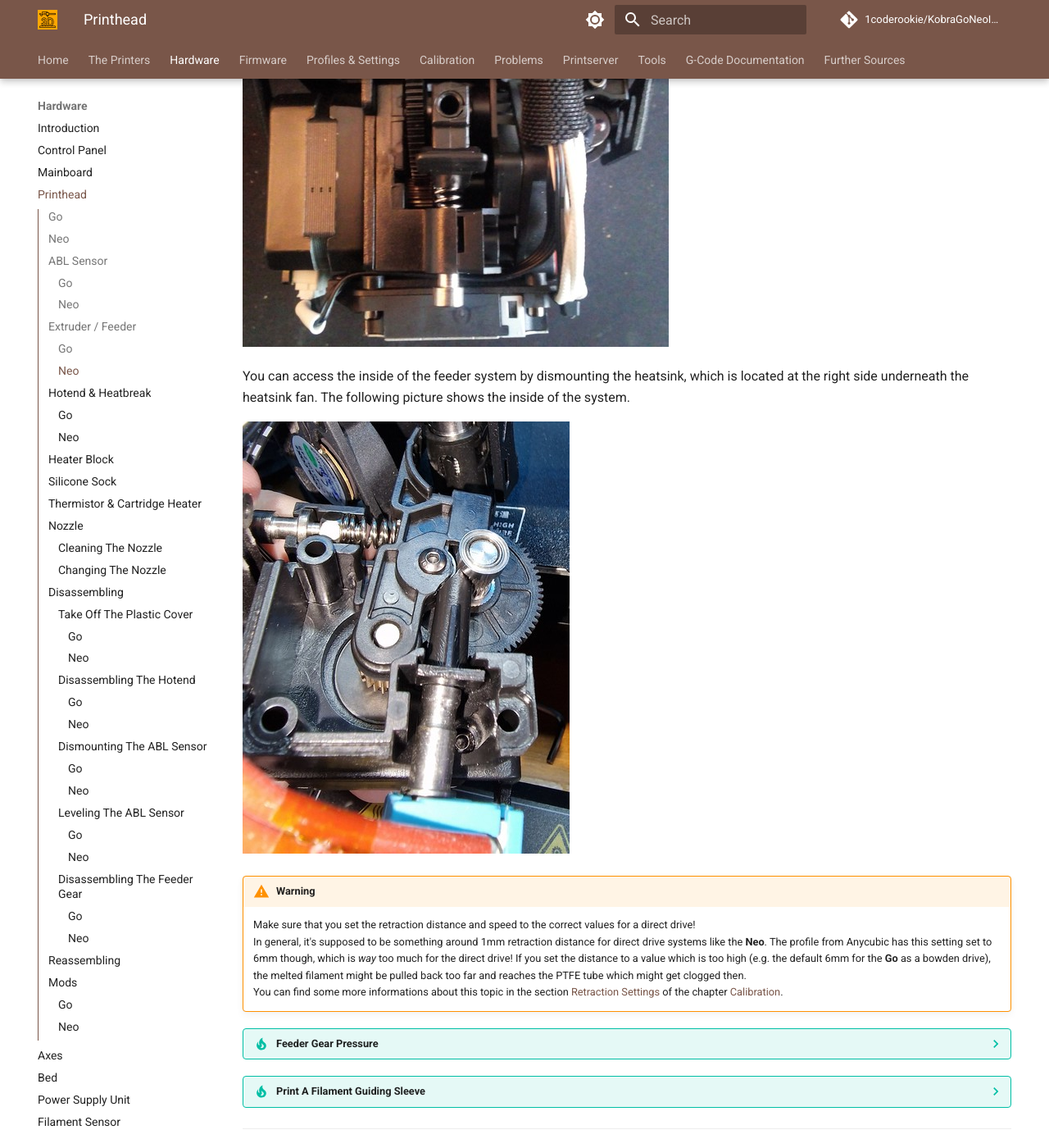
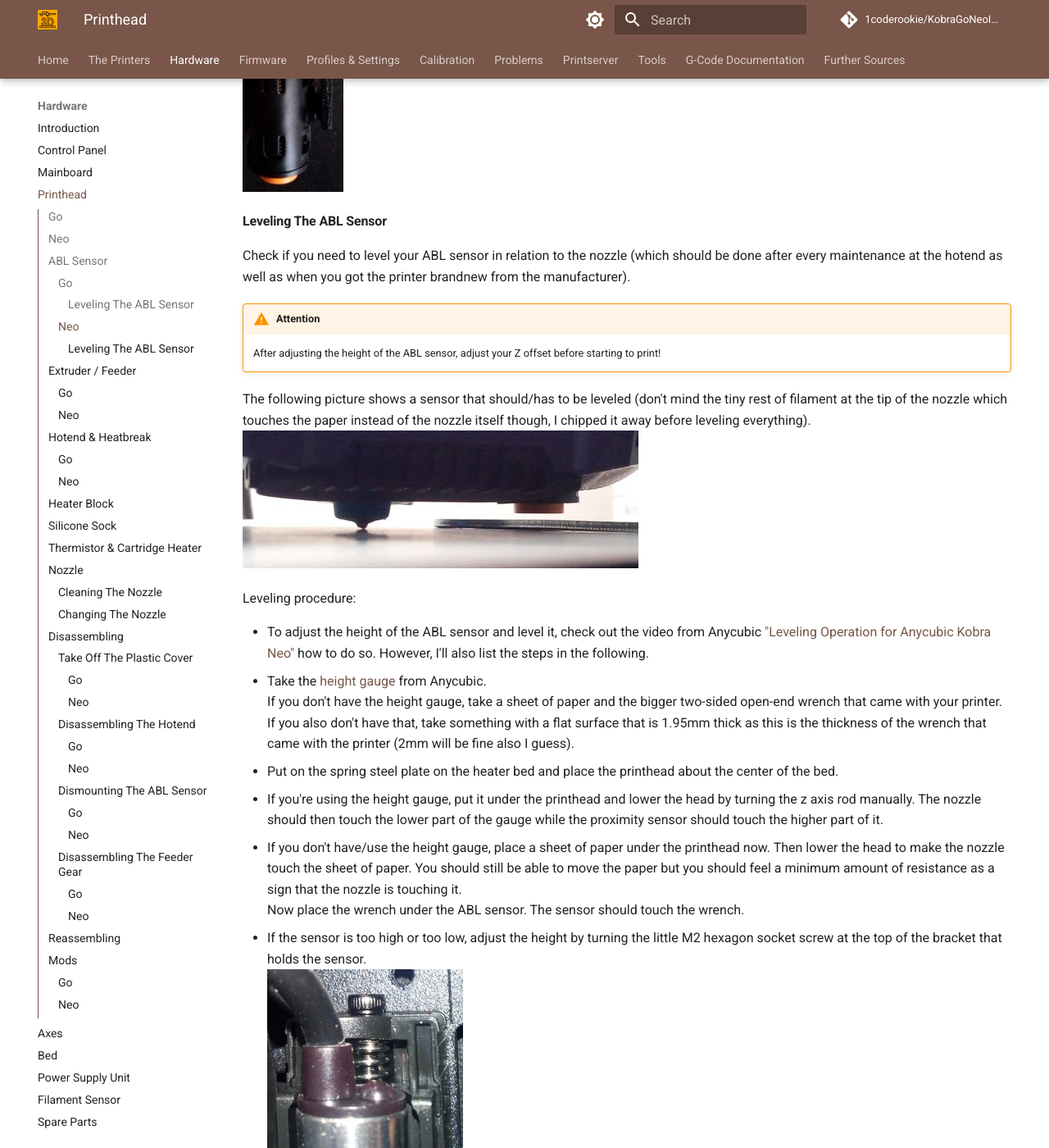
Before and after one commit to 1coderookie/KobraGoNeoInsights, an MkDocs documentation site: the page built from docs/hardware/printhead.md, in a window 1280 px wide and 1400 px high, scrolled down 5259 px. Shown: the whole window at 82% size. Built offline with MkDocs 1.6.1 and Material for MkDocs 9.7.7, drawn with Linux system fonts in a browser that asks for light colours; comment, search, counter and statistics services are not loaded; some of the changed text lies outside the part shown.

Commit message:
Update printhead.md

```diff
--- a/docs/hardware/printhead.md
+++ b/docs/hardware/printhead.md
@@ -38,7 +38,7 @@
 
 ??? tip "Sensor Position"
 
-    Most of the time users have to adjust the postion of the ABL sensor even when the printer is brandnew and came straight from the factory. Scroll further down below to the "Disassemble" section where I described the procedure to level it.
+    Most of the time users have to adjust the postion of the ABL sensor, even when the printer is brandnew and came straight from the factory. The steps of the procedure are described within the section of the specific model.
 
 ### Go
 The following picture shows the location of the ABL sensor at the printhead of the **Go**, looking at it from a bottom view angle - the ABL sensor is the part at the left side with the round orange tip.
@@ -49,6 +49,26 @@
 
 ![ABL sensor](../assets/images/head_go_ABL-bracket-side_web.jpg)
 
+#### Leveling The ABL Sensor
+
+Check if you need to level your ABL sensor in relation to the nozzle (which should be done after every maintenance at the hotend as well as when you got the printer brandnew from the manufacturer).
+
+!!! warning "Attention"
+
+    After adjusting the height of the ABL sensor, adjust your Z offset before starting to print!
+
+The following picture shows a sensor that should/has to be leveled (don't mind the tiny rest of filament at the tip of the nozzle which touches the paper instead of the nozzle itself though, I chipped it away before leveling everything).
+![This sensor needs to be leveld](../assets/images/head_neo_ABL2level_web.jpg)
+
+Leveling procedure:
+
+- Take the [height gauge](https://cdn.shopify.com/s/files/1/0245/5519/2380/files/Height_gauge.rar?v=1667814312) from Anycubic. <br> If you don't have the height gauge, take a sheet of paper and the bigger two-sided open-end wrench that came with your printer. <br> If you also don't have that, take something with a flat surface that is 1.95mm thick as this is the thickness of the wrench that came with the printer (2mm will be fine also I guess).
+- Put on the spring steel plate on the heater bed and place the printhead about the center of the bed.
+- If you're using the height gauge, put it under the printhead and lower the head by turning the z axis rod manually. The nozzle should then touch the lower part of the gauge while the proximity sensor should touch the higher part of it.
+- If you don't have/use the height gauge, place a sheet of paper under the printhead now. Then lower the head to make the nozzle touch the sheet of paper. You should still be able to move the paper but you should feel a minimum amount of resistance as a sign that the nozzle is touching it. <br> Now place the wrench under the ABL sensor. The sensor should touch the wrench.
+- If you need to adjust the height of the sensor, loosen the screw at the left side of the clamp that holds the sensor in place. <br> ![Screw clamp](../assets/images/head_go_ABL-bracket-side_web.jpg) <br> Move the sensor and tighten up the screw again once you found the correct position.
+- After completing the beforementioned steps, take the parts away from the bed, set your Z offset to zero (0) if you didn't do it yet and home all axes. Then execute the ABL process and dial in your z-offset.
+
 ### Neo
 The following picture shows the location of the ABL sensor at the printhead of the **Neo**, looking at it from a bottom view angle - the ABL sensor is the part at the right side with the round orange tip.
 
@@ -57,6 +77,29 @@
 The ABL sensor itself is mounted in a plastic bracket which is the mounted to the metal backplate. You can adjust the height of the position by a little spring supported screw located at the top.
 
 ![ABL sensor](../assets/images/head_ABL-sensor-front_web.jpg)
+
+#### Leveling The ABL Sensor
+
+Check if you need to level your ABL sensor in relation to the nozzle (which should be done after every maintenance at the hotend as well as when you got the printer brandnew from the manufacturer).
+
+!!! warning "Attention"
+
+    After adjusting the height of the ABL sensor, adjust your Z offset before starting to print!
+
+The following picture shows a sensor that should/has to be leveled (don't mind the tiny rest of filament at the tip of the nozzle which touches the paper instead of the nozzle itself though, I chipped it away before leveling everything).
+![This sensor needs to be leveld](../assets/images/head_neo_ABL2level_web.jpg)
+
+Leveling procedure:
+
+- To adjust the height of the ABL sensor and level it, check out the video from Anycubic ["Leveling Operation for Anycubic Kobra Neo"](https://www.youtube.com/watch?v=25x84AaiUpQ) how to do so. However, I'll also list the steps in the following.
+- Take the [height gauge](https://cdn.shopify.com/s/files/1/0245/5519/2380/files/Height_gauge.rar?v=1667814312) from Anycubic. <br> If you don't have the height gauge, take a sheet of paper and the bigger two-sided open-end wrench that came with your printer. <br> If you also don't have that, take something with a flat surface that is 1.95mm thick as this is the thickness of the wrench that came with the printer (2mm will be fine also I guess).
+- Put on the spring steel plate on the heater bed and place the printhead about the center of the bed.
+- If you're using the height gauge, put it under the printhead and lower the head by turning the z axis rod manually. The nozzle should then touch the lower part of the gauge while the proximity sensor should touch the higher part of it.
+- If you don't have/use the height gauge, place a sheet of paper under the printhead now. Then lower the head to make the nozzle touch the sheet of paper. You should still be able to move the paper but you should feel a minimum amount of resistance as a sign that the nozzle is touching it. <br> Now place the wrench under the ABL sensor. The sensor should touch the wrench.
+- If the sensor is too high or too low, adjust the height by turning the little M2 hexagon socket screw at the top of the bracket that holds the sensor.  <br> ![Screw at the top to move the sledge](../assets/images/head_ABL-sensor_top_closeup_web.jpg) <br> You're only able to move it a few milimeters by doing so though!
+-  If you need to adjust a bigger height, you'd need to disassemble the sensor from the bracket itself first to already change it's position in the bracket (see the pictures of it in the "dismounting" section above.
+- After completing the beforementioned steps, take the parts away from the bed, set your Z offset to zero (0) if you didn't do it yet and home all axes. Then execute the ABL process and dial in your z-offset.
+
 
 ---
 
@@ -439,39 +482,6 @@
 - After reassembling the sensor, make sure to level it.
 
 ---
-### Leveling The ABL Sensor
-
-Check if you need to level your ABL sensor in relation to the nozzle (which should be done after every maintenance at the hotend as well as when you got the printer brandnew from the manufacturer).
-
-!!! warning "Attention"
-
-    After adjusting the height of the ABL sensor, adjust your Z offset before starting to print!
-
-The following picture shows a sensor that should/has to be leveled (don't mind the tiny rest of filament at the tip of the nozzle which touches the paper instead of the nozzle itself though, I chipped it away before leveling everything).
-![This sensor needs to be leveld](../assets/images/head_neo_ABL2level_web.jpg)
-
-#### Go
-
-- Take the [height gauge](https://cdn.shopify.com/s/files/1/0245/5519/2380/files/Height_gauge.rar?v=1667814312) from Anycubic. <br> If you don't have the height gauge, take a sheet of paper and the bigger two-sided open-end wrench that came with your printer. <br> If you also don't have that, take something with a flat surface that is 1.95mm thick as this is the thickness of the wrench that came with the printer (2mm will be fine also I guess).
-- Put on the spring steel plate on the heater bed and place the printhead about the center of the bed.
-- If you're using the height gauge, put it under the printhead and lower the head by turning the z axis rod manually. The nozzle should then touch the lower part of the gauge while the proximity sensor should touch the higher part of it.
-- If you don't have/use the height gauge, place a sheet of paper under the printhead now. Then lower the head to make the nozzle touch the sheet of paper. You should still be able to move the paper but you should feel a minimum amount of resistance as a sign that the nozzle is touching it. <br> Now place the wrench under the ABL sensor. The sensor should touch the wrench.
-- If you need to adjust the height of the sensor, loosen the screw at the left side of the clamp that holds the sensor in place. <br> ![Screw clamp](../assets/images/head_go_ABL-bracket-side_web.jpg) <br> Move the sensor and tighten up the screw again once you found the correct position.
-- After completing the beforementioned steps, take the parts away from the bed, set your Z offset to zero (0) if you didn't do it yet and home all axes. Then execute the ABL process and dial in your z-offset.
-
-
-#### Neo
-
-- To adjust the height of the ABL sensor and level it, check out the video from Anycubic ["Leveling Operation for Anycubic Kobra Neo"](https://www.youtube.com/watch?v=25x84AaiUpQ) how to do so. However, I'll also list the steps in the following.
-- Take the [height gauge](https://cdn.shopify.com/s/files/1/0245/5519/2380/files/Height_gauge.rar?v=1667814312) from Anycubic. <br> If you don't have the height gauge, take a sheet of paper and the bigger two-sided open-end wrench that came with your printer. <br> If you also don't have that, take something with a flat surface that is 1.95mm thick as this is the thickness of the wrench that came with the printer (2mm will be fine also I guess).
-- Put on the spring steel plate on the heater bed and place the printhead about the center of the bed.
-- If you're using the height gauge, put it under the printhead and lower the head by turning the z axis rod manually. The nozzle should then touch the lower part of the gauge while the proximity sensor should touch the higher part of it.
-- If you don't have/use the height gauge, place a sheet of paper under the printhead now. Then lower the head to make the nozzle touch the sheet of paper. You should still be able to move the paper but you should feel a minimum amount of resistance as a sign that the nozzle is touching it. <br> Now place the wrench under the ABL sensor. The sensor should touch the wrench.
-- If the sensor is too high or too low, adjust the height by turning the little M2 hexagon socket screw at the top of the bracket that holds the sensor.  <br> ![Screw at the top to move the sledge](../assets/images/head_ABL-sensor_top_closeup_web.jpg) <br> You're only able to move it a few milimeters by doing so though!
--  If you need to adjust a bigger height, you'd need to disassemble the sensor from the bracket itself first to already change it's position in the bracket (see the pictures of it in the "dismounting" section above.
-- After completing the beforementioned steps, take the parts away from the bed, set your Z offset to zero (0) if you didn't do it yet and home all axes. Then execute the ABL process and dial in your z-offset.
-
----
 
 ### Disassembling The Feeder Gear
 
```
